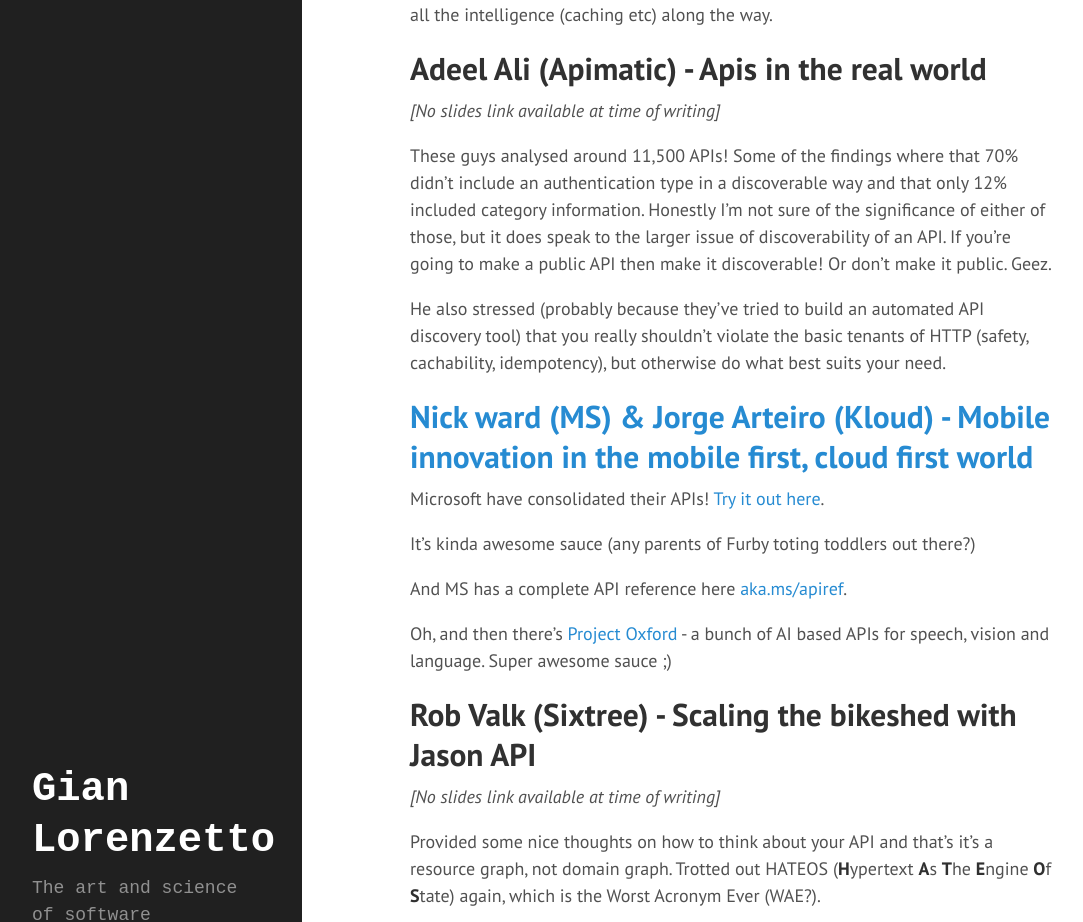
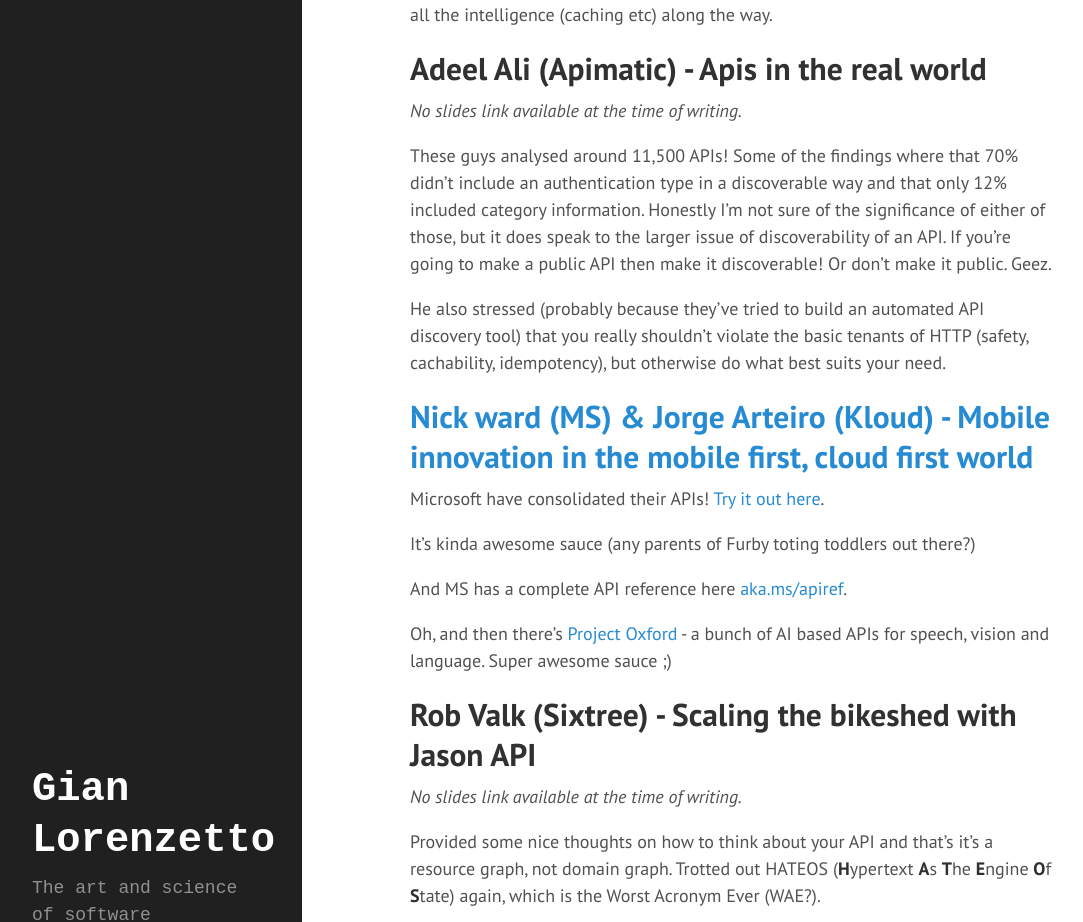
Before and after one commit to GianLorenzetto/GianLorenzetto.github.io-www, a Jekyll site: the page built from _posts/2016-03-10-apidays-2016-highlights.md, in a window 1280 px wide and 1400 px high, scrolled down 7239 px. Shown: the part 161-1083 px from the top of the window, without its empty margins (4-1087 px from the left). Built offline with Jekyll 4.4.1, drawn with Linux system fonts in a browser that asks for light colours; some of the changed text lies outside the part shown.

Commit message:
John Farhnams last ever final changes.

```diff
--- a/_posts/2016-03-10-apidays-2016-highlights.md
+++ b/_posts/2016-03-10-apidays-2016-highlights.md
@@ -134,7 +134,7 @@
 
 # Tim liddlelow (ANZ) -  an API primer
 
-_[No slides link available at time of writing]_
+_No slides link available at the time of writing._
 
 This was kind of a surprise. He had some really thoughtful stuff to say on designing your APIs, and that APIs are about exposing your business data to a consumer not an application programming interface in the traditional software library sense.
 
@@ -165,7 +165,7 @@
 
 # Adeel Ali (Apimatic) - Apis in the real world
 
-_[No slides link available at time of writing]_
+_No slides link available at the time of writing._
 
 These guys analysed around 11,500 APIs! Some of the findings where that 70% didn't include an authentication type in a discoverable way and that only 12% included category information. Honestly I'm not sure of the significance of either of those, but it does speak to the larger issue of discoverability of an API. If you're going to make a public API then make it discoverable! Or don't make it public. Geez.
 
@@ -183,7 +183,7 @@
 
 # Rob Valk (Sixtree) - Scaling the bikeshed with Jason API
 
-_[No slides link available at time of writing]_
+_No slides link available at the time of writing._
 
 Provided some nice thoughts on how to think about your API and that's it's a
 resource graph, not domain graph. Trotted out HATEOS (**H**ypertext **A**s **T**he **E**ngine **O**f **S**tate) again, which is the Worst Acronym Ever (WAE?).
```
